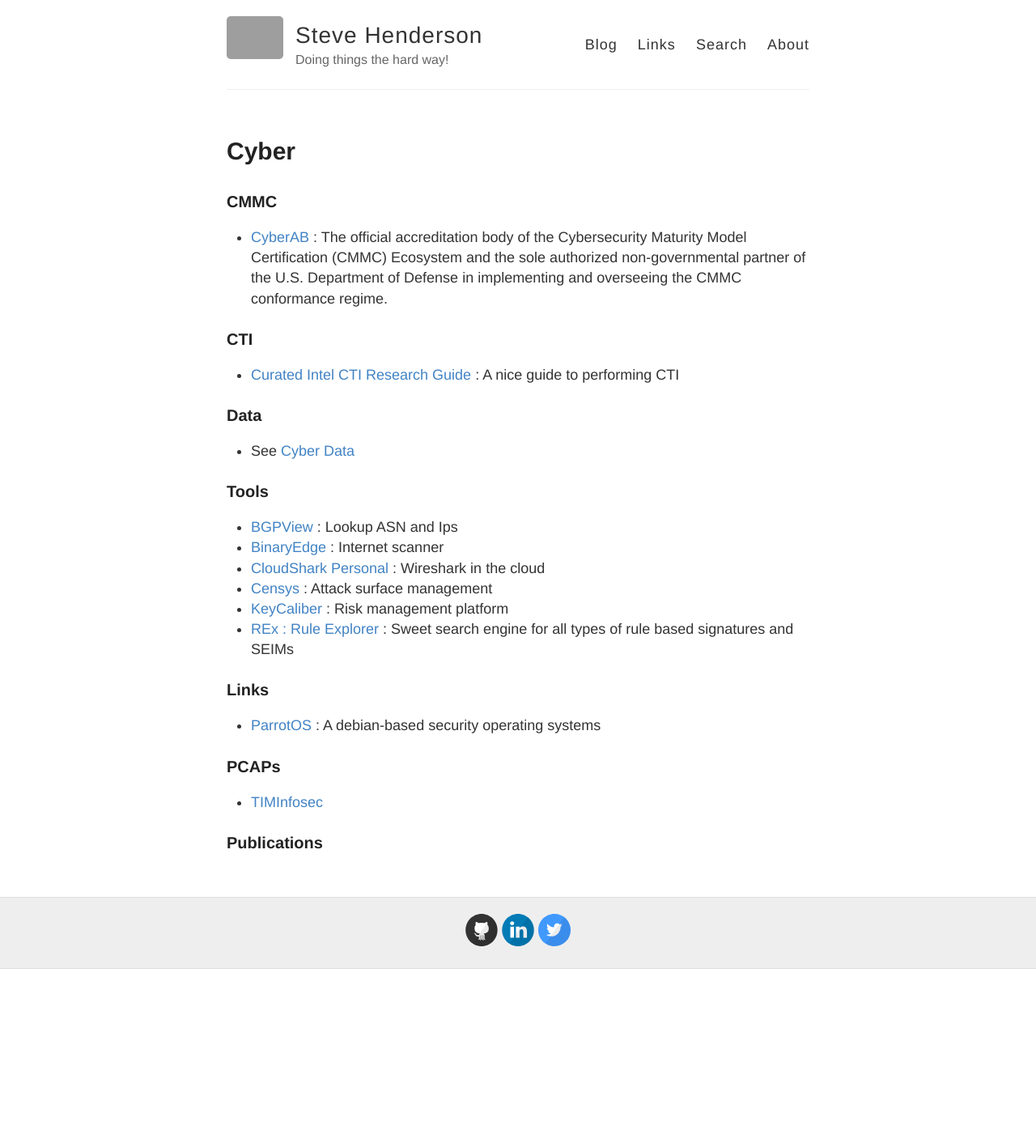
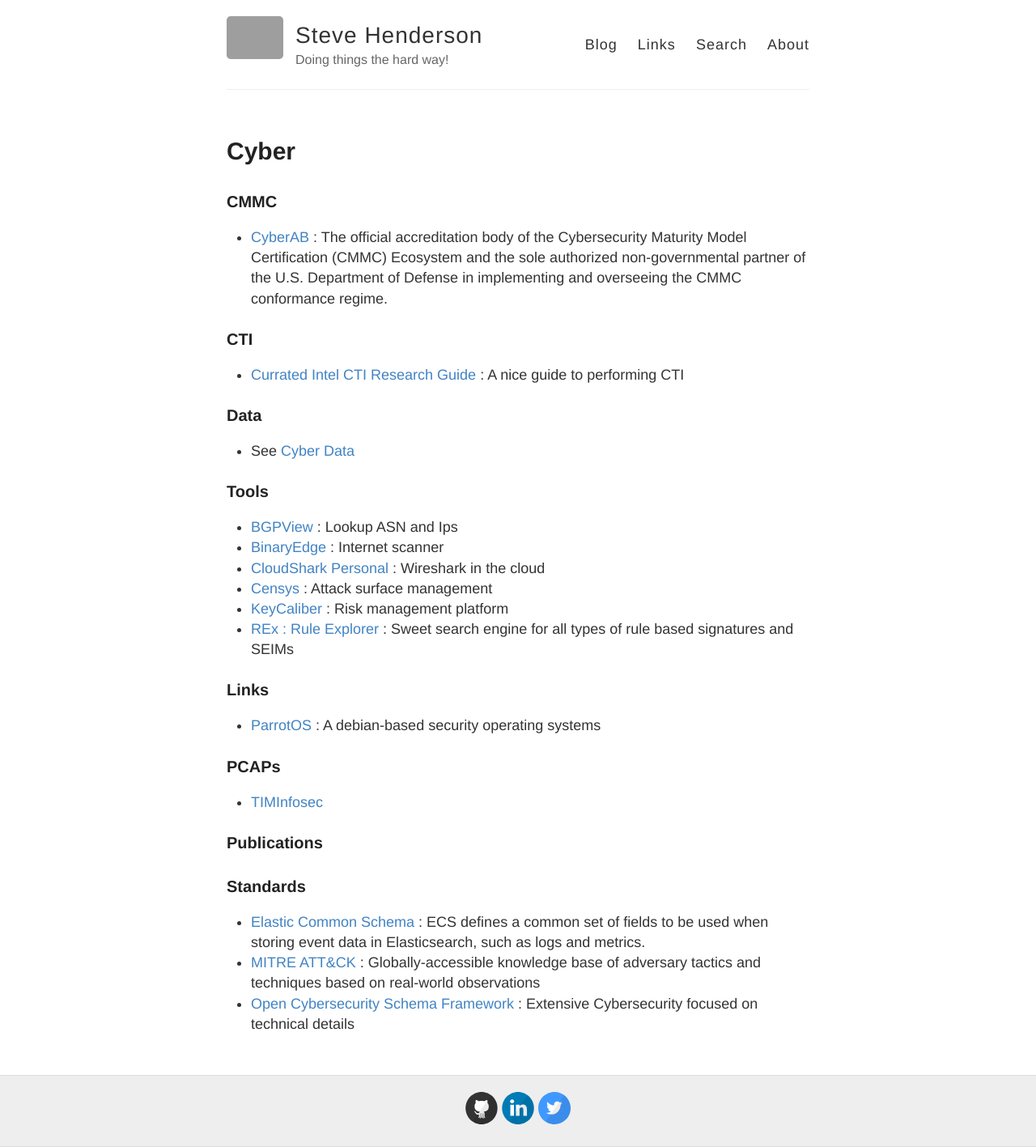
Before and after one commit to stevehenderson/stevehenderson.github.io, a Jekyll site: the page built from cyber.md, in a window 1280 px wide. Shown: the whole page at 81% size. Built offline with Jekyll 4.4.1, drawn with Linux system fonts in a browser that asks for light colours; before the commit the page ends 1197 px from its top, so only the background shows below that; grey boxes are pictures that could not be loaded.

Commit message:
Fix typo and add standards section in cyber.md

```diff
--- a/cyber.md
+++ b/cyber.md
@@ -9,7 +9,7 @@
   * [CyberAB](https://cyberab.org/) : The official accreditation body of the Cybersecurity Maturity Model Certification (CMMC) Ecosystem and the sole authorized non-governmental partner of the U.S. Department of Defense in implementing and overseeing the CMMC conformance regime.
 
 ### CTI
-   * [Curated Intel CTI Research Guide](https://github.com/curated-intel/The-CTI-Research-Guide) : A nice guide to performing CTI
+   * [Currated Intel CTI Research Guide](https://github.com/curated-intel/The-CTI-Research-Guide) : A nice guide to performing CTI
 
 ### Data
 
@@ -32,5 +32,9 @@
 
    * [TIMInfosec](https://github.com/neu5ron/TMInfosec/blob/master/Datasets/PCAPs.md)
 
+### Publications
 
-### Publications
+### Standards
+  * [Elastic Common Schema](https://www.elastic.co/docs/reference/ecs) : ECS defines a common set of fields to be used when storing event data in Elasticsearch, such as logs and metrics.
+  * [MITRE ATT&CK](https://attack.mitre.org/) :  Globally-accessible knowledge base of adversary tactics and techniques based on real-world observations
+  * [Open Cybersecurity Schema Framework](https://schema.ocsf.io/1.7.0/?extensions=)  : Extensive Cybersecurity focused on technical details
```
